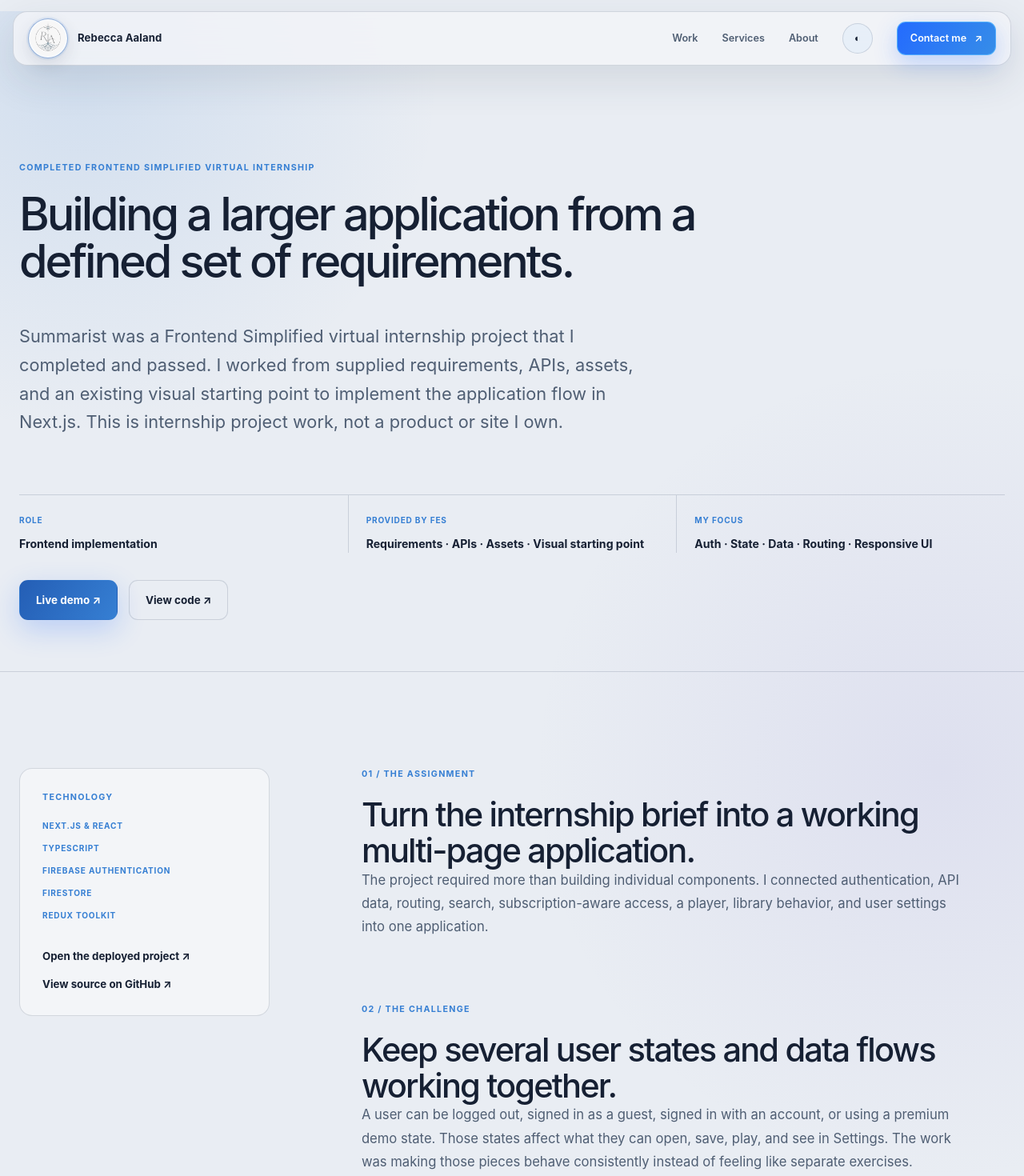
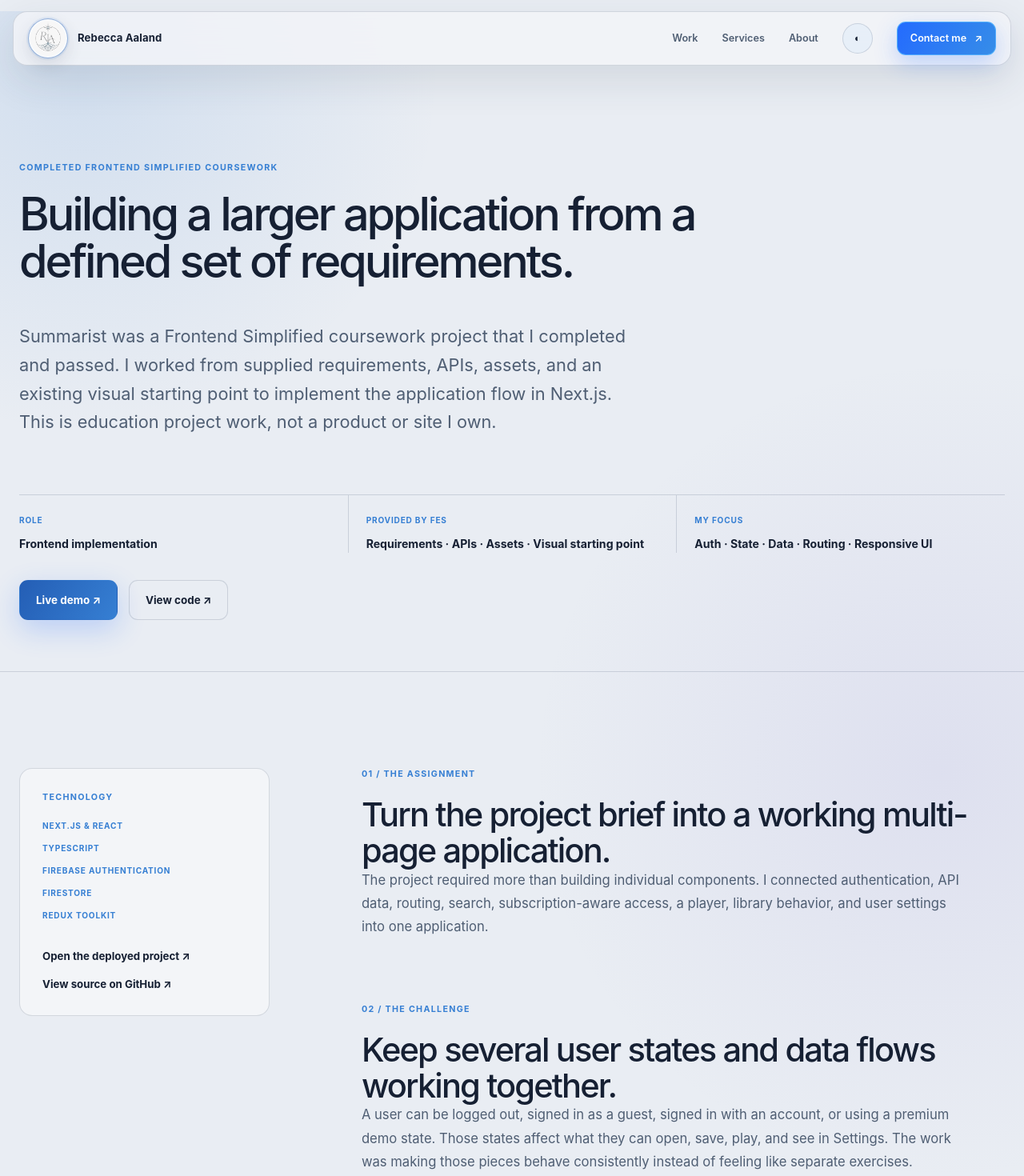
Before and after one commit to reaaland/rebecca-aaland-portfolio, a Next.js app: page /work/summarist in a window 1280 px wide. Shown: the top 1470 px of the page at 80% size. Built offline with nearby package versions, Linux system fonts and the light colour scheme.

Commit message:
Clarify Skinstric internship experience

```diff
--- a/app/page.tsx
+++ b/app/page.tsx
@@ -26,10 +26,10 @@ const projects = [
   },
   {
     number: "02",
-    label: "Paid frontend internship",
+    label: "Skinstric internship",
     title: "Skinstric",
     summary:
-      "A responsive Next.js and TypeScript skin-analysis flow I implemented from supplied Figma designs, APIs, assets, and project requirements during a paid Frontend Simplified internship.",
+      "A responsive Next.js and TypeScript skin-analysis flow I implemented from supplied Figma designs, APIs, assets, and project requirements during a paid internship with Skinstric.",
     proof: [
       "Next.js",
       "TypeScript",
--- a/app/resume/page.tsx
+++ b/app/resume/page.tsx
@@ -92,8 +92,8 @@ export default function ResumePage() {
                 Junior Frontend Developer with experience building and launching web
                 applications using React, JavaScript, Next.js, Supabase, APIs,
                 authentication, databases, and payments. Built PawCircle
-                Membership from idea through production and completed a paid
-                frontend internship building Skinstric. Before moving into
+                Membership from idea through production and worked as a paid
+                Frontend Developer Intern with Skinstric. Before moving into
                 development, worked in teaching, business ownership, technical
                 writing, and customer support, building strong communication,
                 organization, and practical problem-solving skills.
@@ -122,7 +122,7 @@ export default function ResumePage() {
 
               <article>
                 <h2>Skinstric</h2>
-                <span>Paid Frontend Internship · Next.js · TypeScript · APIs</span>
+                <span>Skinstric Internship · Next.js · TypeScript · APIs</span>
                 <p>
                   Built a responsive Next.js and TypeScript application from
                   supplied Figma designs, including user intake, image-source
@@ -154,11 +154,11 @@ export default function ResumePage() {
 
               <article>
                 <h2>Frontend Developer Intern</h2>
-                <span>Frontend Simplified · 2026</span>
+                <span>Skinstric · 2026</span>
                 <p>
-                  Completed a paid frontend internship building Skinstric from
-                  project requirements and Figma designs, using Git and GitHub
-                  throughout development, testing, and deployment.
+                  Completed a paid frontend developer internship with Skinstric,
+                  building from project requirements and Figma designs and using
+                  Git and GitHub throughout development, testing, and deployment.
                 </p>
               </article>
 
--- a/app/work/page.tsx
+++ b/app/work/page.tsx
@@ -26,7 +26,7 @@ const projects = [
   },
   {
     number: "02",
-    label: "Paid frontend internship",
+    label: "Skinstric internship",
     title: "Skinstric",
     summary:
       "Implementing a responsive Next.js and TypeScript skin-analysis flow from supplied Figma designs, APIs, assets, and project requirements, including image upload, camera capture, and interactive demographic results.",
@@ -52,7 +52,7 @@ const projects = [
   },
   {
     number: "04",
-    label: "Completed Frontend Simplified virtual internship",
+    label: "Completed Frontend Simplified coursework",
     title: "Summarist",
     summary:
       "A completed multi-route Next.js book-summary application built from supplied requirements, APIs, assets, and a visual starting point. It includes authentication, search, Firestore persistence, subscription-aware access, library behavior, settings, and an audio player.",
--- a/app/work/skinstric/page.tsx
+++ b/app/work/skinstric/page.tsx
@@ -7,7 +7,7 @@ import { SiteHeader } from "@/components/site-header";
 export const metadata: Metadata = {
   title: "Skinstric Case Study",
   description:
-    "How Rebecca Aaland implemented a responsive Next.js skin-analysis flow during a paid Frontend Simplified internship.",
+    "How Rebecca Aaland implemented a responsive Next.js skin-analysis flow during a paid internship with Skinstric.",
 };
 
 const implementation = [
@@ -29,9 +29,7 @@ export default function SkinstricCaseStudy() {
           <div className="skinstric-case-mark" aria-hidden="true" />
 
           <div className="shell" data-reveal>
-            <p className="eyebrow">
-              Paid frontend internship &middot; Frontend Simplified
-            </p>
+            <p className="eyebrow">Paid Skinstric internship</p>
 
             <h1>
               Turning supplied designs and requirements into a working browser
@@ -40,8 +38,8 @@ export default function SkinstricCaseStudy() {
 
             <p className="case-lede">
               I implemented a responsive AI skin-analysis flow using the design,
-              assets, APIs, and phased requirements supplied by Frontend
-              Simplified as paid frontend internship work.
+              assets, APIs, and phased requirements provided for my paid
+              internship with Skinstric.
             </p>
 
             <div className="case-meta">
@@ -51,7 +49,7 @@ export default function SkinstricCaseStudy() {
               </div>
 
               <div>
-                <span>Provided by FES</span>
+                <span>Project inputs</span>
                 <strong>
                   Design &middot; Assets &middot; APIs &middot; Requirements
                 </strong>
@@ -124,10 +122,10 @@ export default function SkinstricCaseStudy() {
               </h2>
 
               <p>
-                Frontend Simplified supplied the visual direction, assets,
-                external APIs, expected behavior, and phased requirements. My
-                job was to translate those inputs into a responsive Next.js
-                application and connect the pieces into one working flow.
+                I worked from supplied visual direction, assets, external APIs,
+                expected behavior, and phased requirements. My job was to
+                translate those inputs into a responsive Next.js application
+                and connect the pieces into one working flow.
               </p>
             </section>
 
--- a/app/work/summarist/page.tsx
+++ b/app/work/summarist/page.tsx
@@ -7,7 +7,7 @@ import { SiteHeader } from "@/components/site-header";
 export const metadata: Metadata = {
   title: "Summarist Case Study",
   description:
-    "How Rebecca Aaland implemented a multi-route Next.js book-summary application as a completed Frontend Simplified virtual internship project.",
+    "How Rebecca Aaland implemented a multi-route Next.js book-summary application as a completed Frontend Simplified coursework project.",
 };
 
 const implementation = [
@@ -31,20 +31,18 @@ export default function SummaristCaseStudy() {
       <main>
         <section className="case-hero">
           <div className="shell" data-reveal>
-            <p className="eyebrow">
-              Completed Frontend Simplified virtual internship
-            </p>
+            <p className="eyebrow">Completed Frontend Simplified coursework</p>
 
             <h1>
               Building a larger application from a defined set of requirements.
             </h1>
 
             <p className="case-lede">
-              Summarist was a Frontend Simplified virtual internship project
-              that I completed and passed. I worked from supplied requirements,
-              APIs, assets, and an existing visual starting point to implement
-              the application flow in Next.js. This is internship project work,
-              not a product or site I own.
+              Summarist was a Frontend Simplified coursework project that I
+              completed and passed. I worked from supplied requirements, APIs,
+              assets, and an existing visual starting point to implement the
+              application flow in Next.js. This is education project work, not
+              a product or site I own.
             </p>
 
             <div className="case-meta">
@@ -126,7 +124,7 @@ export default function SummaristCaseStudy() {
               <p className="eyebrow">01 / The assignment</p>
 
               <h2>
-                Turn the internship brief into a working multi-page application.
+                Turn the project brief into a working multi-page application.
               </h2>
 
               <p>
@@ -172,7 +170,7 @@ export default function SummaristCaseStudy() {
             <section data-reveal>
               <p className="eyebrow">03 / What I implemented</p>
 
-              <h2>The application work behind the internship requirements.</h2>
+              <h2>The application work behind the project requirements.</h2>
 
               <ul className="case-list">
                 {implementation.map((item) => (
@@ -192,7 +190,7 @@ export default function SummaristCaseStudy() {
               <p>
                 Summarist shows a different kind of work from PawCircle. I did
                 not define the product or visual direction myself. The value is
-                in following the internship requirements, working through app
+                in following the project requirements, working through app
                 state and authentication, connecting multiple routes and data
                 sources, and debugging the flow until the pieces worked
                 together.
@@ -202,7 +200,7 @@ export default function SummaristCaseStudy() {
                 For the public portfolio version, the subscription step uses a
                 demo state rather than collecting real payment information. That
                 keeps the access-gating behavior visible without presenting this
-                internship project as a live paid product.
+                coursework project as a live paid product.
               </p>
             </section>
           </div>
```
